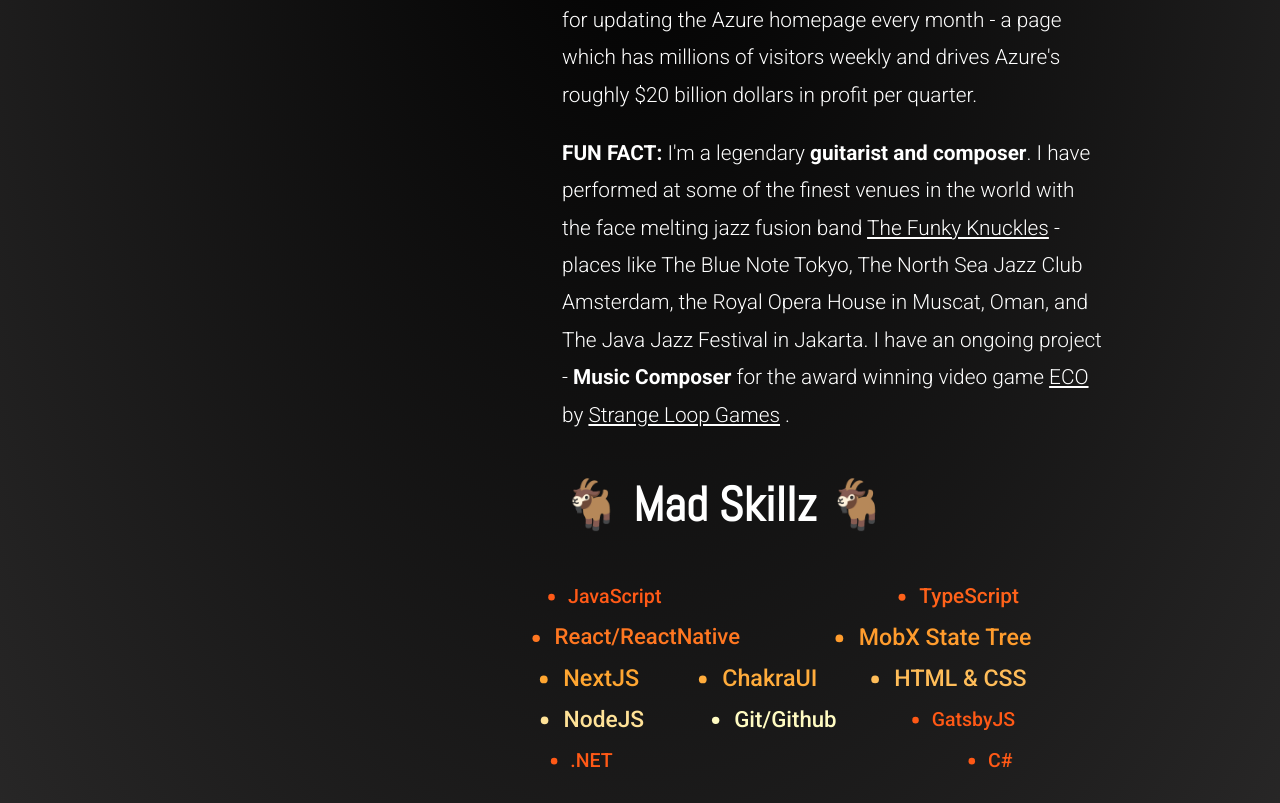
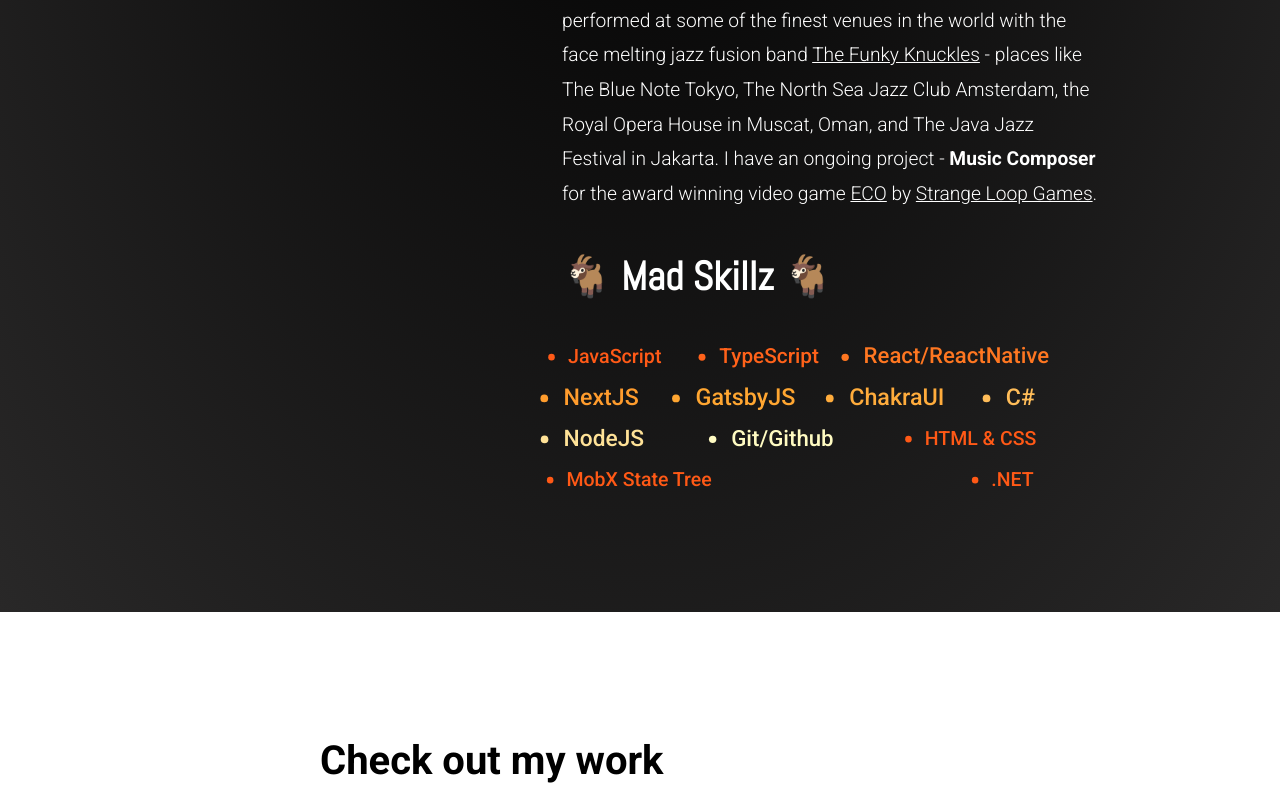
Before and after one commit to phillael/phill-aelony-front-end-dev, a Gatsby site: page / in a window 1280 px wide. Shown: the part 2123-2926 px from the top of the page. Built offline with nearby package versions, Linux system fonts and the light colour scheme; Gatsby itself is replaced by a stand-in of ours.

Commit message:
fix side scrolling on mobile

```diff
--- a/src/components/about/about.module.scss
+++ b/src/components/about/about.module.scss
@@ -1,6 +1,3 @@
-// .bioContent p {
-//   font-size: 1.3rem;
-// }
 .aboutContainer {
   display: flex;
   flex-direction: column;
@@ -99,11 +96,11 @@ figcaption p {
 }
 
 .mySkills {
-  order: 1;
+  order: 3;
 }
 
 .skillsTitle {
-  font-size: 3rem;
+  font-size: 2.5rem;
   margin-top: 40px;
 }
 
@@ -119,7 +116,7 @@ figcaption p {
 }
 
 .skillsList li {
-  margin: 0 80px 20px 0;
+  margin: 0 60px 20px 0;
   animation: shinySkills 7s infinite;
   user-select: none;
 }
--- a/src/components/about/index.jsx
+++ b/src/components/about/index.jsx
@@ -110,26 +110,29 @@ export default function About() {
                 className={aboutStyles.aboutLink}
               >
                 Strange Loop Games
-              </a>{" "}
+              </a>
               .
             </p>
           </div>
 
           <section className={aboutStyles.mySkills}>
-            <h2 className={aboutStyles.skillsTitle}>🐐 Mad Skillz 🐐</h2>
+            <h2 className={aboutStyles.skillsTitle}>
+              <span className={aboutStyles.myName}>🐐</span> Mad Skillz{" "}
+              <span className={aboutStyles.myName}>🐐</span>
+            </h2>
             <ul className={aboutStyles.skillsList}>
               <li>JavaScript</li>
               <li>TypeScript</li>
               <li>React/ReactNative</li>
-              <li>MobX State Tree</li>
               <li>NextJS</li>
+              <li>GatsbyJS</li>
               <li>ChakraUI</li>
-              <li>HTML & CSS</li>
+              <li>C#</li>
               <li>NodeJS</li>
               <li>Git/Github</li>
-              <li>GatsbyJS</li>
+              <li>HTML & CSS</li>
+              <li>MobX State Tree</li>
               <li>.NET</li>
-              <li>C#</li>
             </ul>
           </section>
         </div>
--- a/src/styles/index.scss
+++ b/src/styles/index.scss
@@ -16,7 +16,7 @@ body {
 p {
   font-family: "Roboto", sans-serif;
   font-weight: 300;
-  font-size: 1.3rem;
+  font-size: 1.2rem;
   line-height: 1.8;
 }
 
```
